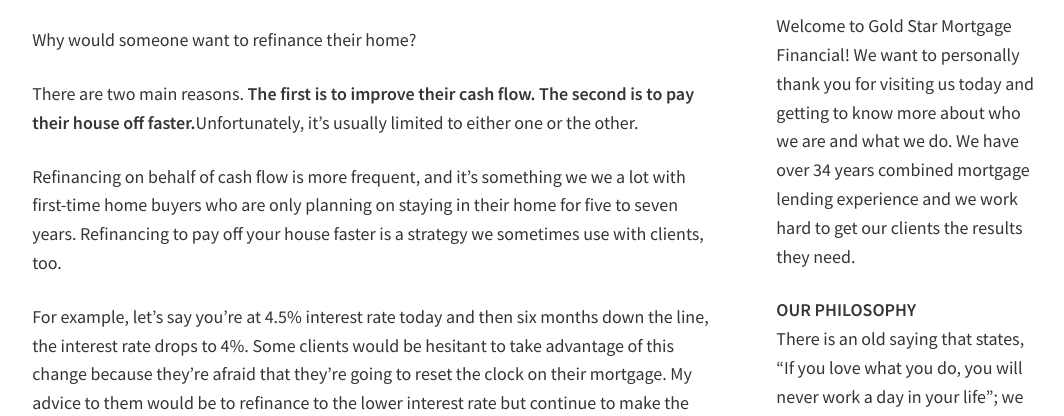
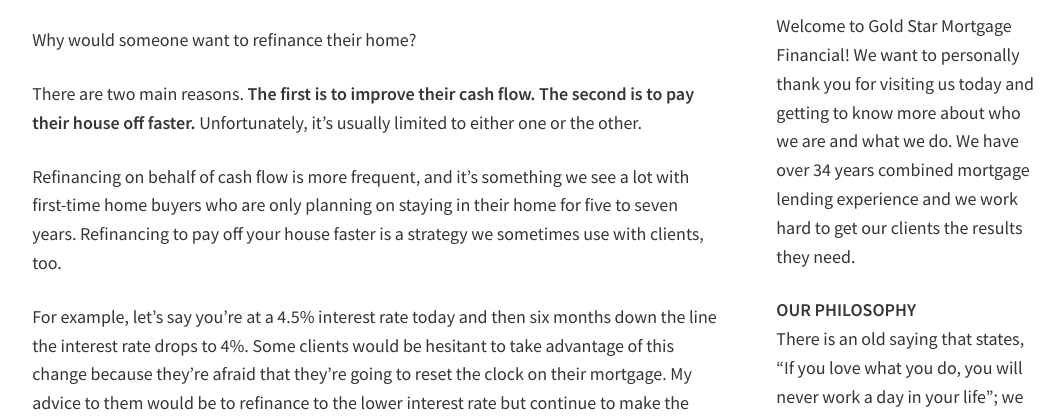
Before and after one commit to Vyral/Gene_Agustin_Blog, a Jekyll site: the page built from _posts/2016-12-12-why-refinance-your-home.md, in a window 1280 px wide and 900 px high, scrolled down 849 px, cut to the strip 95-511 px from the top of the window. Shown: the whole strip, without its empty margins (97-1161 px from the left). Built offline with Jekyll 4.4.1, drawn with Linux system fonts in a browser that asks for light colours; nearby versions of some CDN libraries; some of the changed text lies outside the part shown.

Commit message:
Updated '_posts/2016-12-12-why-refinance-your-home.md' via CloudCannon

```diff
--- a/_posts/2016-12-12-why-refinance-your-home.md
+++ b/_posts/2016-12-12-why-refinance-your-home.md
@@ -19,11 +19,11 @@ youtube_code: ACzEpFS2FRI
 
 Why would someone want to refinance their home?
 
-There are two main reasons. **The first is to improve their cash flow. The second is to pay their house off faster.**Unfortunately, it’s usually limited to either one or the other.
+There are two main reasons. **The first is to improve their cash flow. The second is to pay their house off faster.&nbsp;**Unfortunately, it’s usually limited to either one or the other.
 
-Refinancing on behalf of cash flow is more frequent, and it’s something we we a lot with first-time home buyers who are only planning on staying in their home for five to seven years. Refinancing to pay off your house faster is a strategy we sometimes use with clients, too.
+Refinancing on behalf of cash flow is more frequent, and it’s something we see a lot with first-time home buyers who are only planning on staying in their home for five to seven years. Refinancing to pay off your house faster is a strategy we sometimes use with clients, too.
 
-For example, let’s say you’re at 4.5% interest rate today and then six months down the line, the interest rate drops to 4%. Some clients would be hesitant to take advantage of this change because they’re afraid that they’re going to reset the clock on their mortgage. My advice to them would be to refinance to the lower interest rate but continue to make the same payment they’re making at 4.5%.
+For example, let’s say you’re at a 4.5% interest rate today and then six months down the line the interest rate drops to 4%. Some clients would be hesitant to take advantage of this change because they’re afraid that they’re going to reset the clock on their mortgage. My advice to them would be to refinance to the lower interest rate but continue to make the same payment they’re making at 4.5%.
 
 **That difference in payment should allow you to shave an extra three to four years off the lifetime of your loan.** If you can use lender credit to cover your closing costs, you can continue to use this strategy over and over, as long as rates continue to drop.
 
```
